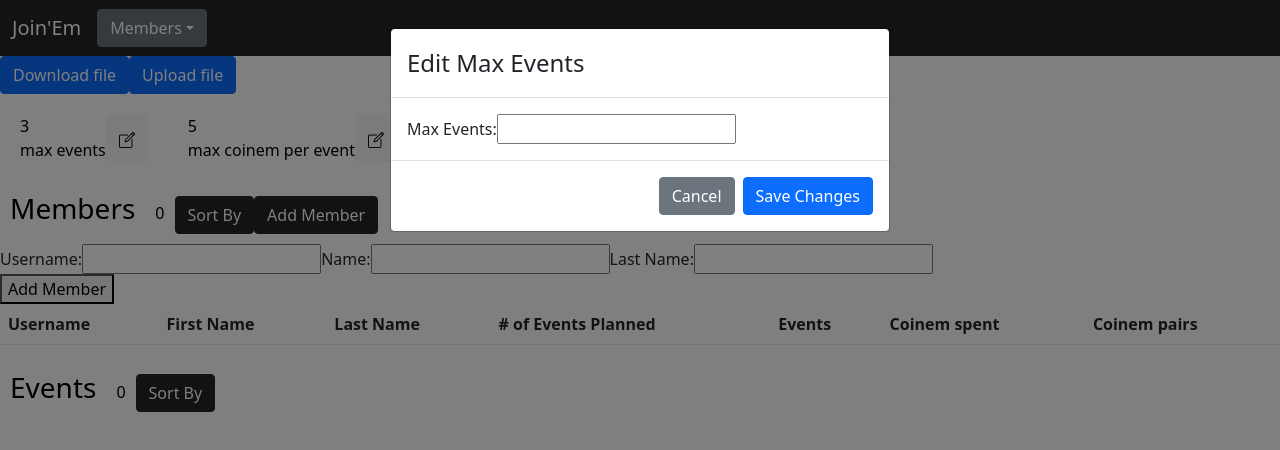
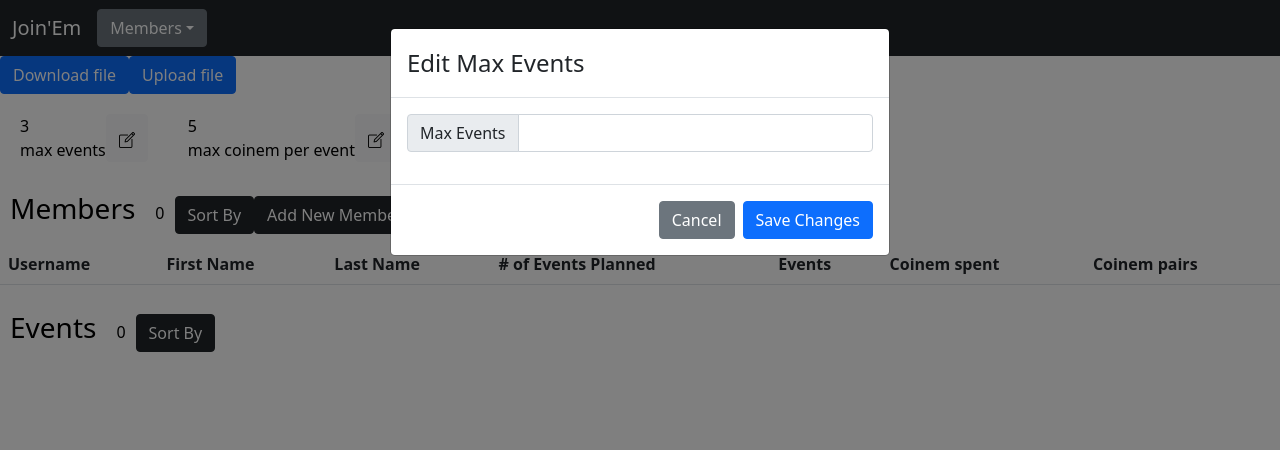
Before and after one commit to fmoyaj/JoinEmApp, a React (Create React App) app: page / in a window 1280 px wide. Both pictures are taken after a click on the button 126 px from the left and 138 px from the top of the page. Shown: the top 450 px of the page. Built offline with nearby package versions, Linux system fonts and the light colour scheme.

Commit message:
Updated inpt forms to Bootstrap

```diff
--- a/src/App.css
+++ b/src/App.css
@@ -16,6 +16,11 @@
 .dropdown-menu [aria-labelledby = ddown]{
   max-height: 200px;
   overflow-y: auto;
+}
+
+
+.form{
+  padding: 10px;
 }
 
 .App-header {
--- a/src/App.js
+++ b/src/App.js
@@ -6,7 +6,7 @@ import Button from 'react-bootstrap/Button';
 import OverlayTrigger from 'react-bootstrap/OverlayTrigger';
 import Popover from 'react-bootstrap/Popover';
 import { Navbar } from 'react-bootstrap';
-import { Container, Alert, Accordion } from 'react-bootstrap';
+import { Container, Alert, Accordion, InputGroup, FormControl} from 'react-bootstrap';
 import {Dropdown} from 'react-bootstrap';
 import { Nav } from 'react-bootstrap';
 import editing from './icons/editing.png';
@@ -43,18 +43,19 @@ function EditGlobals(props) {
           <Modal.Title>{"Edit " + props.title}</Modal.Title>
         </Modal.Header>
         <Modal.Body>
-          <label>
-          {props.title + ":"}
-          <input type="text"
-                  name={props.title}
-                  value ={currentValue}
-                  onChange={updateValue}>
-          </input>
+          <InputGroup className="mb-3">
+              <InputGroup.Text id="basic-addon1">{props.title}</InputGroup.Text>
+              <FormControl
+                aria-label="username"
+                aria-describedby="basic-addon1"
+                value ={currentValue}
+                onChange={updateValue}
+              />
+            </InputGroup>
           {(currentValue < props.maxValue && currentValue !== "") &&
               <Alert key="alert" variant="danger">
               Invalid value for {props.title.toLowerCase()}. Submit a minimum value of {props.maxValue}.
             </Alert>}
-        </label>
         </Modal.Body>
         <Modal.Footer>
           <Button variant="secondary" onClick={handleClose}>
@@ -62,6 +63,98 @@ function EditGlobals(props) {
           </Button>
           <Button variant="primary" onClick={() => {props.handleSaveChanges(currentValue, props.title, props.maxValue); handleSubmit()}}>
             Save Changes
+          </Button>
+        </Modal.Footer>
+      </Modal>
+    </>
+  );
+}
+
+
+function AddMember(props) {
+  const [show, setShow] = useState(false);
+  const [currentUsername, setCurrentUsername] = useState("");
+  const [currentName, setCurrentName] = useState("");
+  const [currentLastname, setCurrentLastName] = useState("");
+
+  function handleClose() {
+    setShow(false);
+    setCurrentUsername("");
+    setCurrentName("");
+    setCurrentLastName("");
+  }
+  function handleSubmit() {
+    if (!(props.members.map(m => m.username).includes(currentUsername))){
+      setShow(false);
+      setCurrentUsername("");
+      setCurrentName("");
+      setCurrentLastName("");
+    }
+  }
+  const handleOpen = () => setShow(true);
+
+  function updateValue(e){
+    const target = e.target;
+
+    switch(target.ariaLabel){
+      case "username":
+        setCurrentUsername(target.value);
+        break;
+      case "name":
+        setCurrentName(target.value);
+        break;
+      case "lastname":
+        setCurrentLastName(target.value);
+        break;
+    }
+  }
+
+  return (
+    <>
+      <Button variant="dark" onClick={handleOpen}>
+        Add New Member
+      </Button>
+      <Modal show={show} onHide={handleClose}>
+        <Modal.Header>
+          <Modal.Title>Add New Member</Modal.Title>
+        </Modal.Header>
+        <Modal.Body>
+          <InputGroup className="mb-3">
+            <InputGroup.Text id="basic-addon1">Username</InputGroup.Text>
+            <FormControl
+              placeholder="Unique username"
+              aria-label="username"
+              aria-describedby="basic-addon1"
+              value ={currentUsername}
+              onChange={updateValue}
+            />
+          </InputGroup>
+          <InputGroup className="mb-3">
+            <InputGroup.Text id="basic-addon1">Name</InputGroup.Text>
+            <FormControl
+              placeholder="First name"
+              aria-label="name"
+              aria-describedby="basic-addon1"
+              value ={currentName}
+              onChange={updateValue}
+            />
+          </InputGroup>
+          <InputGroup className="mb-3">
+            <InputGroup.Text id="basic-addon1">Last Name</InputGroup.Text>
+            <FormControl
+              aria-label="lastname"
+              aria-describedby="basic-addon1"
+              value ={currentLastname}
+              onChange={updateValue}
+            />
+          </InputGroup>
+        </Modal.Body>
+        <Modal.Footer>
+          <Button variant="secondary" onClick={handleClose}>
+            Cancel
+          </Button>
+          <Button variant="primary" onClick={() => {props.submit(currentUsername, currentName, currentLastname); handleSubmit()}}>
+            Submit
           </Button>
         </Modal.Footer>
       </Modal>
@@ -114,36 +207,7 @@ const Members = props => (
     <Button variant="dark" className="simpleButton">
       Sort By
     </Button>
-    <Button variant="dark" className="simpleButton" onClick={props.handleNewUser}>
-      Add Member
-    </Button>
-    <form>
-      <label>
-        Username:
-        <input type="text"
-              name="username"
-              value ={props.newMember.username}
-              onChange={props.handleInputChange}>
-        </input>
-      </label>
-      <label>
-        Name:
-        <input type="text"
-                name="name"
-                value ={props.newMember.firstname}
-                onChange={props.handleInputChange}>
-        </input>
-      </label>
-      <label>
-        Last Name:
-        <input type="text"
-                name="lastName"
-                value ={props.newMember.lastname}
-                onChange={props.handleInputChange}>
-        </input>
-      </label>
-    </form>
-    <button onClick={props.submit}>Add Member</button>
+    <AddMember submit={props.submit} members={props.data}></AddMember>
     <Table striped border hover>
       <thead>
         <tr>
@@ -356,13 +420,11 @@ class App extends React.Component{
     }
   }
 
-  handleNewUser(){
-    let memberToAdd = this.state.newMember;
-
+  handleNewUser(newUsername, newName, newLastname){
     // Checking that username is unique
-    if (!(this.state.members.map(m => m.username).includes(memberToAdd.username))){
-      this.setState({members: [...this.state.members, memberToAdd],
-        newMember : {username: '', firstname: '', lastname: '', coinem: 0, }});
+    if (!(this.state.members.map(m => m.username).includes(newUsername))){
+      this.setState({members: [...this.state.members, {username: newUsername, firstname: newName, lastname: newLastname, coinem: {}}],
+        });
     } else {
       alert("Can't add member. Choose a unique username");
     }
```
